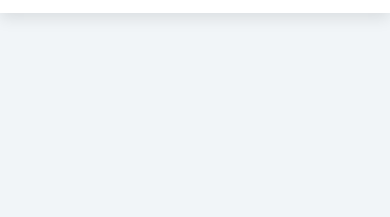
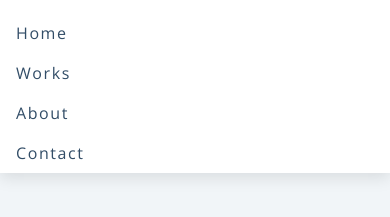
Before and after one commit to omer-kocar/Static-Portfolio-Webpage, a plain HTML site: page works.html in a window 390 px wide. Both pictures are taken after a click on the button 361 px from the left and 51 px from the top of the page. Shown: the part 89-306 px from the top of the page. Drawn offline with nearby package versions, Linux system fonts and the light colour scheme.

Commit message:
add toggle

```diff
--- a/app.js
+++ b/app.js
@@ -1,22 +1,20 @@
-// choosing container for appendChild
-// const container = document.querySelector(".container");
+// FOR WORKS PAGE
 
-// // My array for loop
-// let elements = ["home", "about", "my work", "contanct"];
+const navToggle = document.querySelector(".nav-toggle")
+const links = document.querySelector(".links")
 
-// // Creating ul and li
-// let ul = document.createElement("ul");
-// container.appendChild(ul);
-// ul.setAttribute("id", "list");
+navToggle.addEventListener("click",function(){
+    // console.log(links.classList)
+    // console.log(links.classList.contains("links"))   //true
+    // console.log(links.classList.contains("random"))  //false
+    if(links.classList.contains("show-links")){
+        links.classList.remove("show-links")
+    }
+    else {
+        links.classList.add("show-links")
+    }
 
-// elements.forEach((element) => {
-//   let li = document.createElement("li");
-//   ul.appendChild(li);
-//   let a = document.createElement("a");
-//   li.appendChild(a);
-//   a.setAttribute("href", "#");
-//   a.innerHTML = element;
+    // Another way to do that below
+    // links.classList.toggle("show-links")
 
-// });
-
-// let list = document.getElementById("list");
+})
--- a/works.css
+++ b/works.css
@@ -27,7 +27,7 @@ a {
   padding: 0;
 }
 .links {
-    display: flex;
+    display: block;
 }
 
 .links> a {
@@ -104,7 +104,7 @@ nav {
 .links a:hover {
   background-color: hsl(210, 31%, 80%);
   color: hsl(210, 22%, 49%);
-  padding-left: 1.5rem;
+  padding: 0.5rem;
 }
 .social-icons {
   display: none;
@@ -133,13 +133,16 @@ nav {
     height: auto;
     display: flex;
   }
+
   .links a {
     padding: 0;
     margin: 0 0.5rem;
   }
   .links a:hover {
-    padding: 0;
-    background: transparent;
+
+    background-color:hsl(205, 90%, 76%);
+    transition: all 0.5s;
+
   }
   .social-icons {
     display: flex;
```
